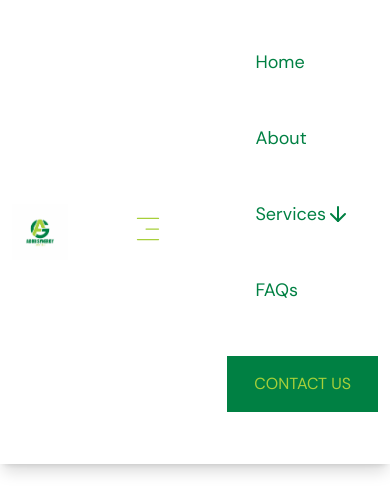
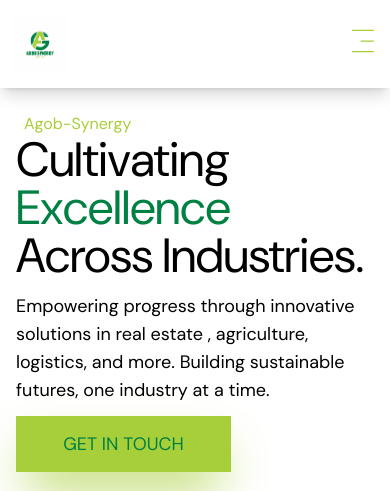
Before and after one commit to DeePinnacle/agob-synergy, a Next.js app: page / in a window 390 px wide. Shown: the top 491 px of the page. Built offline with nearby package versions, Linux system fonts and the light colour scheme.

Commit message:
fixed the navsheet closing on link navigation

```diff
--- a/components/NavLink.tsx
+++ b/components/NavLink.tsx
@@ -1,8 +1,13 @@
 "use client"
-import React, { useState } from 'react'
+import React, { Dispatch, SetStateAction, useState } from 'react'
 import Link from "next/link"
 import { ArrowDown, ArrowUp } from 'lucide-react'
-const NavLink = () => {
+
+interface openProps{
+    setIsOpen?: Dispatch<SetStateAction<boolean>>;
+}
+
+const NavLink = ({ setIsOpen }:openProps) => {
     const [ toggle, setToggle ] = useState(false)
     const handleToggle =()=>{
         setToggle(!toggle)
@@ -12,10 +17,10 @@ const NavLink = () => {
         <nav className="lg:flex lg:flex-row lg:items-center lg:justify-between lg:gap-4 lg:w-[50rem] lg:h-16">
             <ul className='link-style'>
                 <li>
-                    <Link href={"/"}>Home</Link>
+                    <Link href={"/"} onClick={()=> setIsOpen && setIsOpen(false)}>Home</Link>
                 </li>
                 <li>
-                    <Link href={"/about"}>About</Link>
+                    <Link href={"/about"} onClick={()=> setIsOpen && setIsOpen(false)}>About</Link>
                 </li>
                 <span className='relative'>
                     <li onClick={handleToggle}>
@@ -61,7 +66,7 @@ const NavLink = () => {
                         </div>
                 </span>
                 <li>
-                    <Link href={"/faqs"}>FAQs</Link>
+                    <Link href={"/faqs"} onClick={()=> setIsOpen && setIsOpen(false)}>FAQs</Link>
                 </li>
                 {/* <li>
                     <Link href={"/privacy_policy"}>Terms</Link>
@@ -70,7 +75,7 @@ const NavLink = () => {
                     <Link href={"/terms"}>Terms</Link>
                 </li> */}
             </ul>
-            <Link href={"/contact"} className='w-full my-9 py-4 bg-dark_green text-light_green uppercase flex flex-row items-center justify-center lg:w-36'>contact us</Link>
+            <Link href={"/contact"} className='w-full my-9 py-4 bg-dark_green text-light_green uppercase flex flex-row items-center justify-center lg:w-36' onClick={()=> setIsOpen && setIsOpen(false)}>contact us</Link>
         </nav>
     )
 }
--- a/components/NavSheet.tsx
+++ b/components/NavSheet.tsx
@@ -1,4 +1,5 @@
-import React from 'react'
+"use client"
+import React,{ useState, useEffect } from 'react'
 import {
     Sheet,
     SheetContent,
@@ -9,10 +10,19 @@ import {
 import { CiMenuFries } from "react-icons/ci"
 import NavLink from './NavLink'
 import Image from "next/image"
+import { usePathname } from "next/navigation"
 
 const NavSheet = () => {
+
+    const pathname = usePathname()
+    const [ isOpen, setIsOpen ] = useState(false)
+
+    useEffect(()=>{
+        setIsOpen(false)
+    }, [pathname])
+
     return (
-        <Sheet>
+        <Sheet open={isOpen} onOpenChange={setIsOpen}>
             <SheetTrigger>
                 <CiMenuFries className='text-3xl text-light_green font-bold cursor-pointer md:w-10 md:h-10' />
             </SheetTrigger>
@@ -25,7 +35,7 @@ const NavSheet = () => {
                         <span className='text-dark_green md:text-2xl'>Agob-Synergy</span>
                     </SheetTitle>
                 </SheetHeader>
-                <NavLink />
+                <NavLink setIsOpen={ setIsOpen } />
             </SheetContent>
         </Sheet>
 
--- a/components/Navbar.tsx
+++ b/components/Navbar.tsx
@@ -17,7 +17,7 @@ const Navbar = () => {
                     <NavSheet />
                 </div>
                 {/* large screen */}
-                <div className="lg:block">
+                <div className="hidden lg:block">
                     <NavLink />
                 </div>
             </div>
--- a/components/ui/sheet.tsx
+++ b/components/ui/sheet.tsx
@@ -64,7 +64,7 @@ const SheetContent = React.forwardRef<
       className={cn(sheetVariants({ side }), className)}
       {...props}
     >
-      <SheetPrimitive.Close className="absolute outline-none right-4 top-4 rounded-sm opacity-70 ring-offset-background transition-opacity hover:opacity-100 hover:outline-none focus:outline-none focus:ring-2 focus:ring-ring focus:ring-offset-2 disabled:pointer-events-none data-[state=open]:bg-secondary">
+      <SheetPrimitive.Close className="absolute outline-none right-4 top-4 rounded-sm opacity-70 transition-opacity hover:opacity-100 hover:outline-none focus:outline-none focus:ring-2 focus:ring-ring focus:ring-offset-2 disabled:pointer-events-none data-[state=open]:bg-secondary">
         <X className="w-10 text-light_green mb-10 outline-none md:w-24" />
         <span className="sr-only">Close</span>
       </SheetPrimitive.Close>
```
